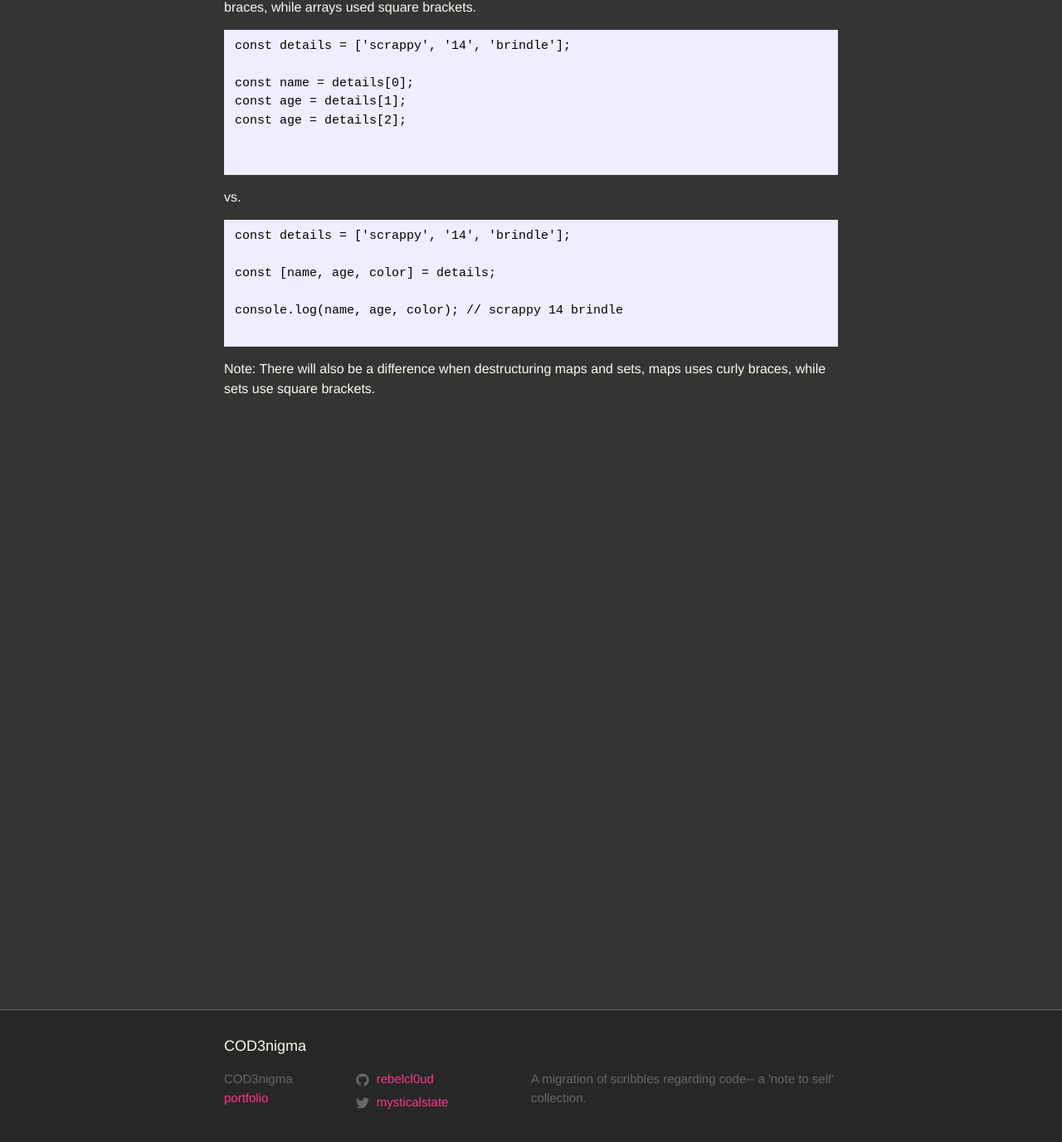
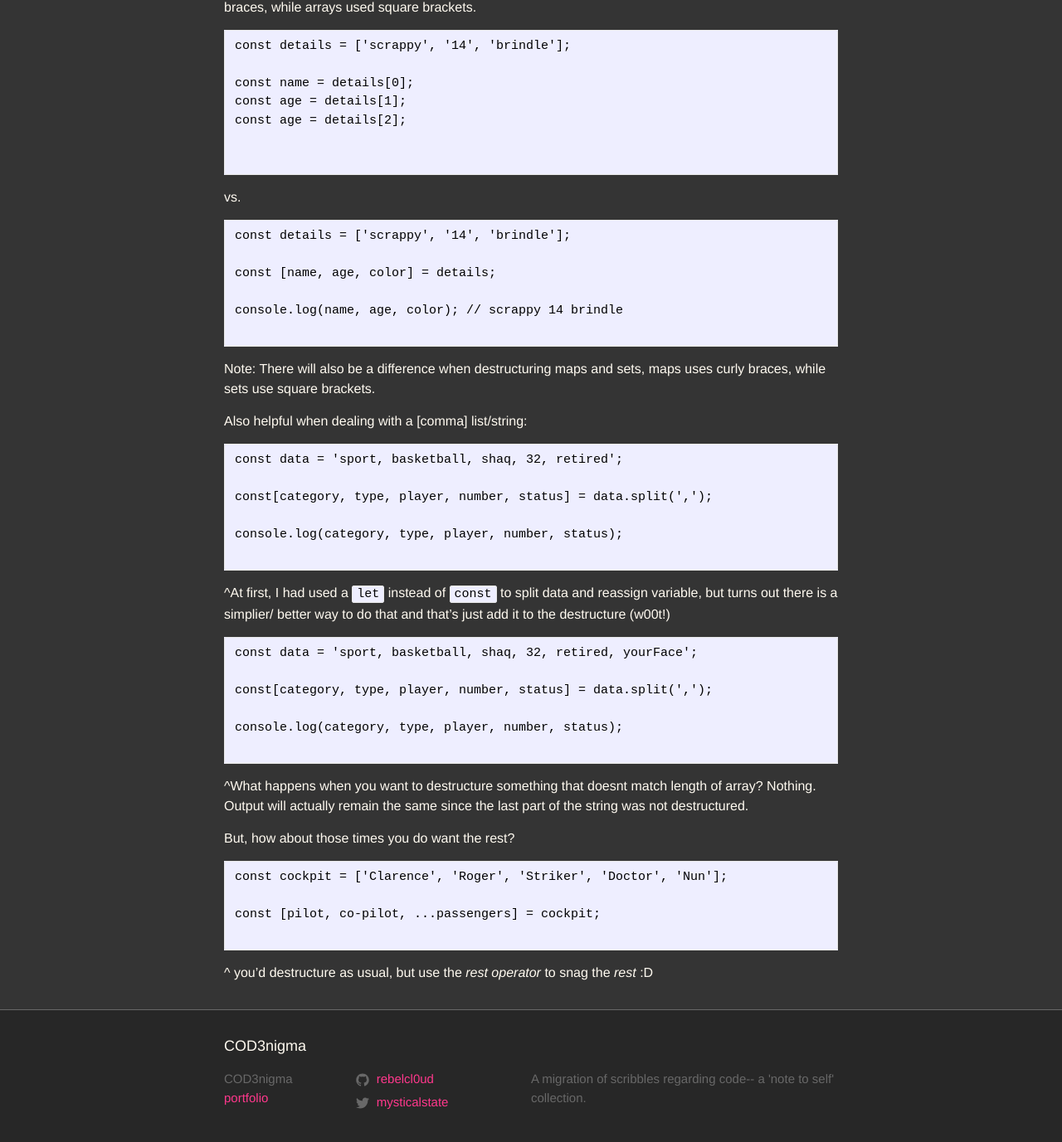
Before and after one commit to rebelcl0ud/blog, a Jekyll site: the page built from _posts/2018-04-02-[28]-es6-status-II.markdown, in a window 1280 px wide and 1400 px high, scrolled down 1355 px. Shown: the top 1377 px of the window at 83% size. Built offline with Jekyll 4.4.1, drawn with Linux system fonts in a browser that asks for light colours.

Commit message:
added array destructuring ex, from str to arrays and using the rest operator

````diff
--- a/_posts/2018-04-02-[28]-es6-status-II.markdown
+++ b/_posts/2018-04-02-[28]-es6-status-II.markdown
@@ -79,3 +79,36 @@ console.log(name, age, color); // scrappy 14 brindle
 ```
 
 Note: There will also be a difference when destructuring maps and sets, maps uses curly braces, while sets use square brackets.
+
+Also helpful when dealing with a [comma] list/string:
+
+```
+const data = 'sport, basketball, shaq, 32, retired';
+
+const[category, type, player, number, status] = data.split(',');
+
+console.log(category, type, player, number, status);
+
+```
+
+^At first, I had used a `let` instead of `const` to split data and reassign variable, but turns out there is a simplier/ better way to do that and that's just add it to the destructure (w00t!)
+
+```
+const data = 'sport, basketball, shaq, 32, retired, yourFace';
+
+const[category, type, player, number, status] = data.split(',');
+
+console.log(category, type, player, number, status);
+
+```
+^What happens when you want to destructure something that doesnt match length of array? Nothing.
+Output will actually remain the same since the last part of the string was not destructured.
+
+But, how about those times you do want the rest?
+```
+const cockpit = ['Clarence', 'Roger', 'Striker', 'Doctor', 'Nun'];
+
+const [pilot, co-pilot, ...passengers] = cockpit;
+
+```
+^ you'd destructure as usual, but use the *rest operator* to snag the *rest* :D
````
